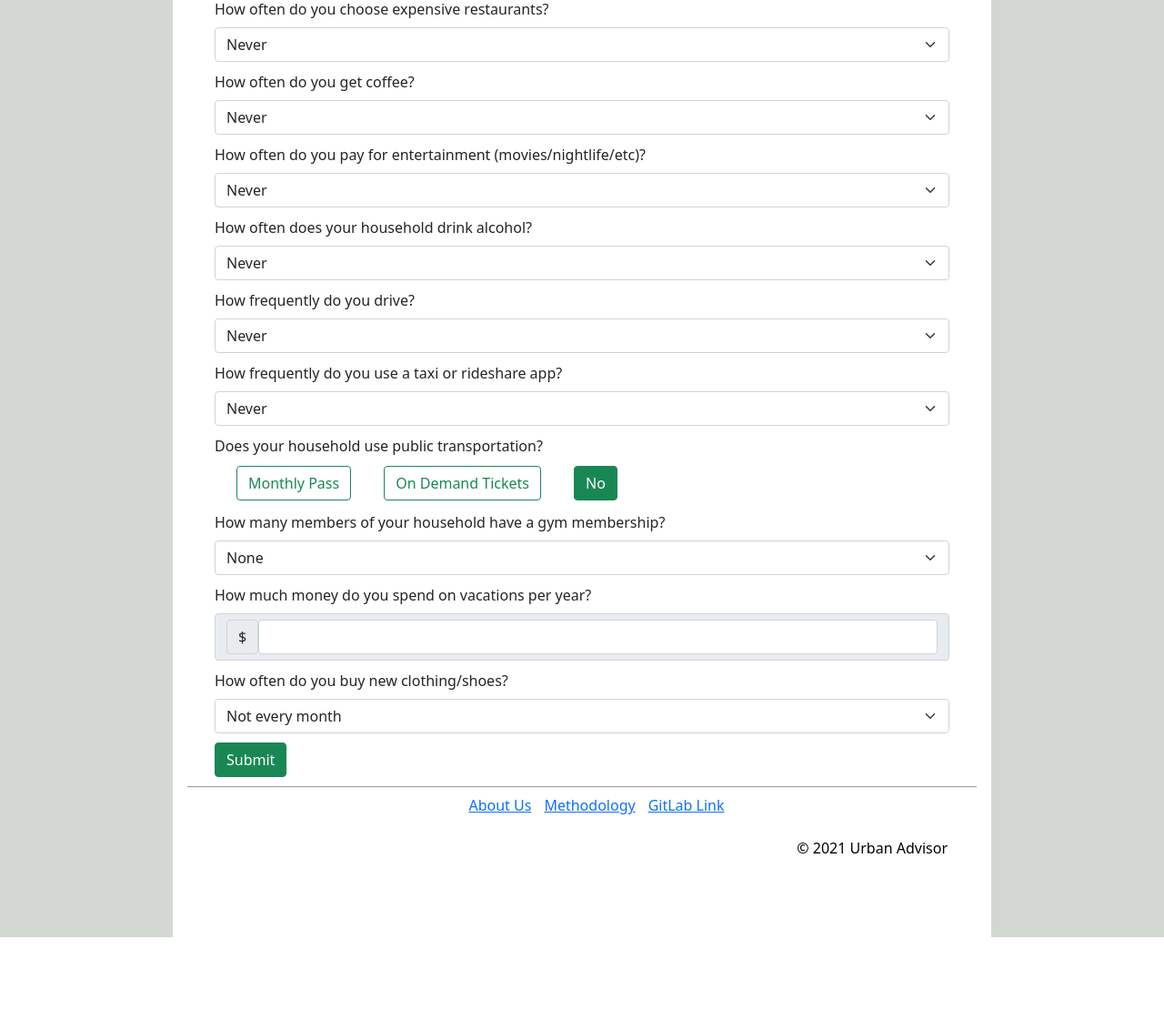
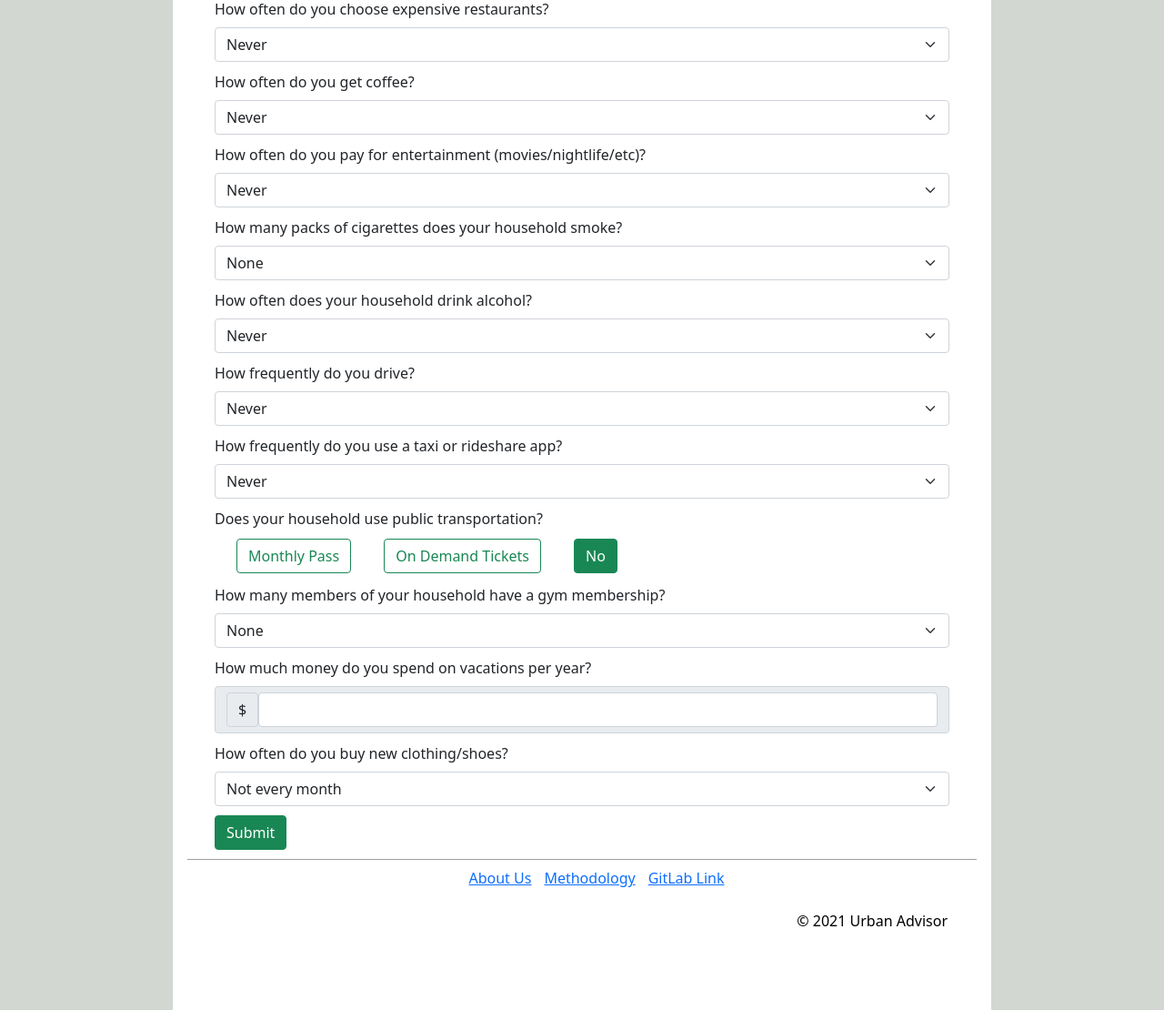
Before and after one commit to i-am-xu-wang/urban_advisor, a Django app: page / in a window 1280 px wide. Shown: the part 1139-2249 px from the top of the page at 91% size. Before the commit the page ends 2169 px from the top, so only its background shows below. Run offline with Django 3.2, Linux system fonts and the light colour scheme; some libraries are stand-ins or nearby versions.

Commit message:
Fixed Error

```diff
--- a/templates/capstone/questionnaire.html
+++ b/templates/capstone/questionnaire.html
@@ -1,19 +1,19 @@
 {% extends "capstone/base.html" %}
 {% block page-title %}Questionnaire Page{% endblock %}
 {% load static %}
-<style>
-    /* Chrome, Safari, Edge, Opera */
-    input::-webkit-outer-spin-button,
-    input::-webkit-inner-spin-button {
-        -webkit-appearance: none;
-        margin: 0;
-    }
-
-    /* Firefox */
-    input[type=number] {
-        -moz-appearance: textfield;
-    }
-</style>
+{#<style>#}
+{#    /* Chrome, Safari, Edge, Opera */#}
+{#    input::-webkit-outer-spin-button,#}
+{#    input::-webkit-inner-spin-button {#}
+{#        -webkit-appearance: none;#}
+{#        margin: 0;#}
+{#    }#}
+{##}
+{#    /* Firefox */#}
+{#    input[type=number] {#}
+{#        -moz-appearance: textfield;#}
+{#    }#}
+{#</style>#}
 {% block content %}
     <link rel="stylesheet" type="text/css" href="{% static "css/questionnaire.css" %}?{% now "U" %}">
     <script src="{% static "js/questionnaire.js" %}"></script>
@@ -200,18 +200,18 @@
         </div>
         <!-- Smoking options -->
         <!-- maybe take this one out since most people don't smoke? or change to 1, 2, 3 packs per week, 1 every two weeks or 1 every month like clothing question-->
-{#        <div>#}
-{#            <label class="form-label" for="smoking-options">How many packs of cigarettes does your household#}
-{#                smoke?</label>#}
-{#            <select class="form-select" id="smoking-options" name="smoking-options">#}
-{#                <option value="0">None</option>#}
-{#                <option value="1">1 pack per week</option>#}
-{#                <option value="2">2 packs per week</option>#}
-{#                <option value="3">3 packs per week</option>#}
-{#                <option value="4">4 packs per week</option>#}
-{#                <option value="5">5+ packs per week</option>#}
-{#            </select>#}
-{#        </div>#}
+        <div>
+            <label class="form-label" for="smoking-options">How many packs of cigarettes does your household
+                smoke?</label>
+            <select class="form-select" id="smoking-options" name="smoking-options">
+                <option value="0">None</option>
+                <option value="1">1 pack per week</option>
+                <option value="2">2 packs per week</option>
+                <option value="3">3 packs per week</option>
+                <option value="4">4 packs per week</option>
+                <option value="5">5+ packs per week</option>
+            </select>
+        </div>
         <!-- Drinking options -->
         <div>
             <label class="form-label" for="drinking-options">How often does your household drink alcohol?</label>
```
